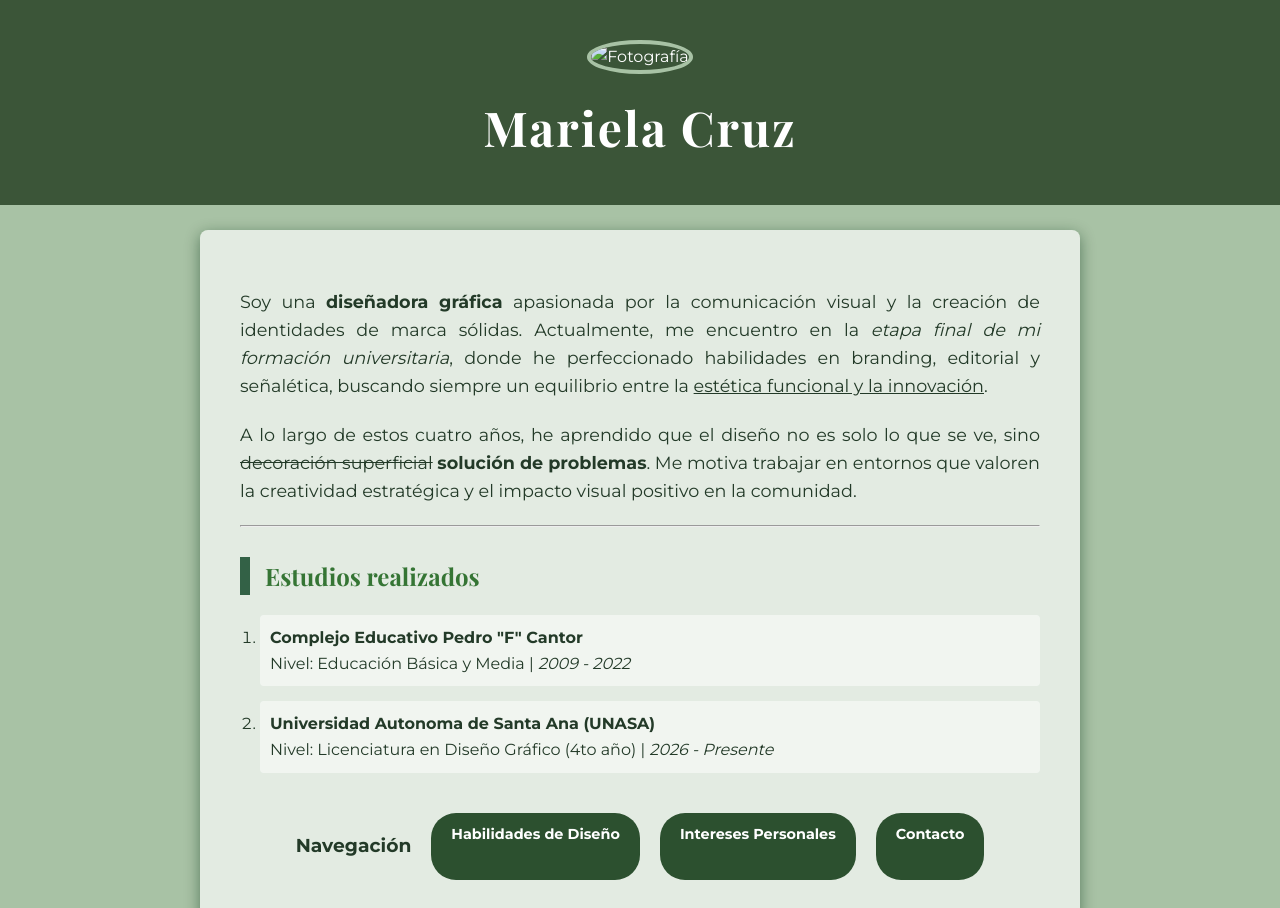
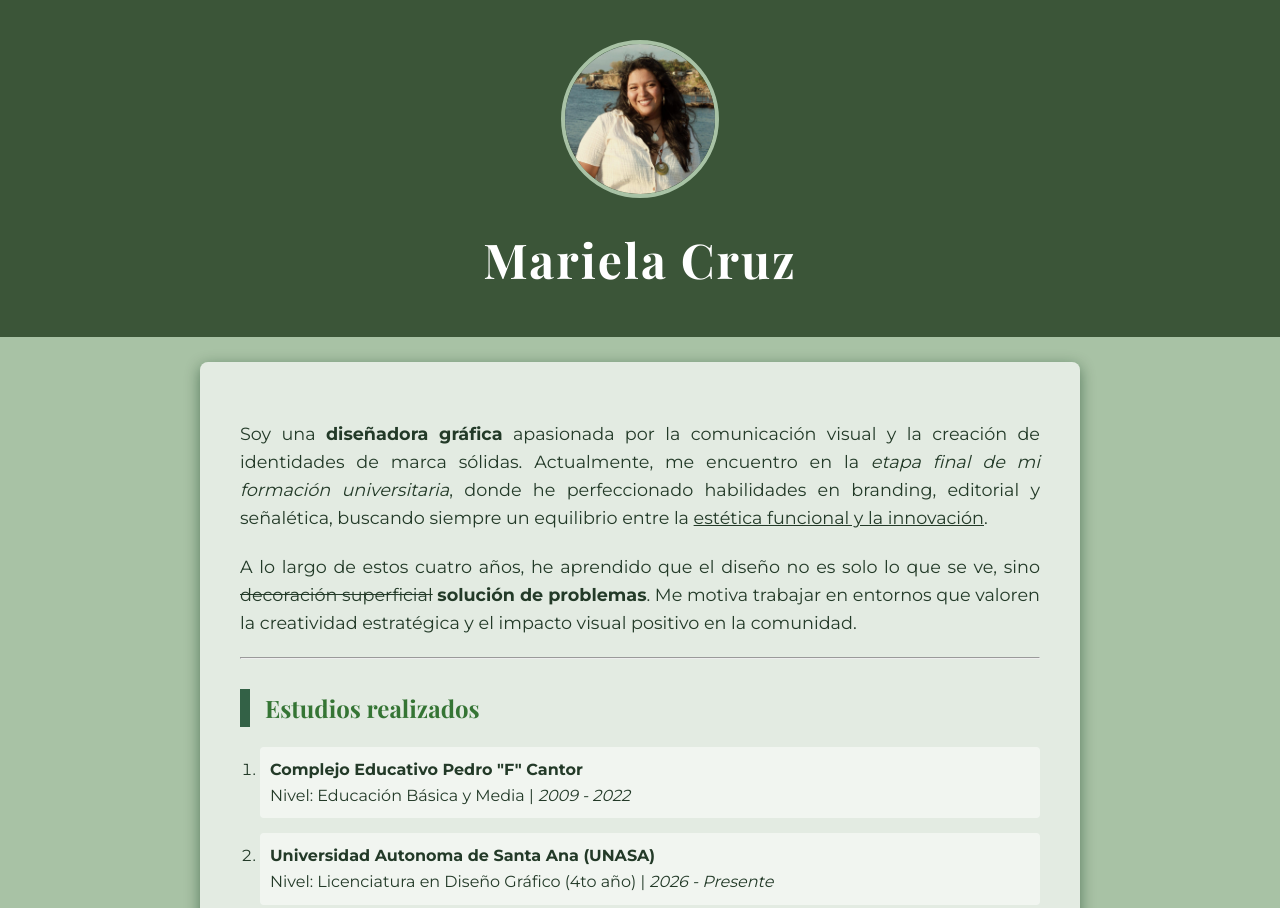
Before and after one commit to u20230292-dotcom/marielacruz, a plain HTML site: page index.html in a window 1280 px wide. Shown: the top 908 px of the page. Drawn offline with nearby package versions, Linux system fonts and the light colour scheme; a web font is replaced by a local one.

Commit message:
Update index.html

```diff
--- a/index.html
+++ b/index.html
@@ -9,7 +9,7 @@
 <body>
 
     <header>
-        <img src="imagenes/marielacruz.jpg" alt="Fotografía" class="profile-img">
+        <img src="marielacruz.jpg" alt="Fotografía" class="profile-img">
         <h1>Mariela Cruz</h1>
     </header>
 
```
